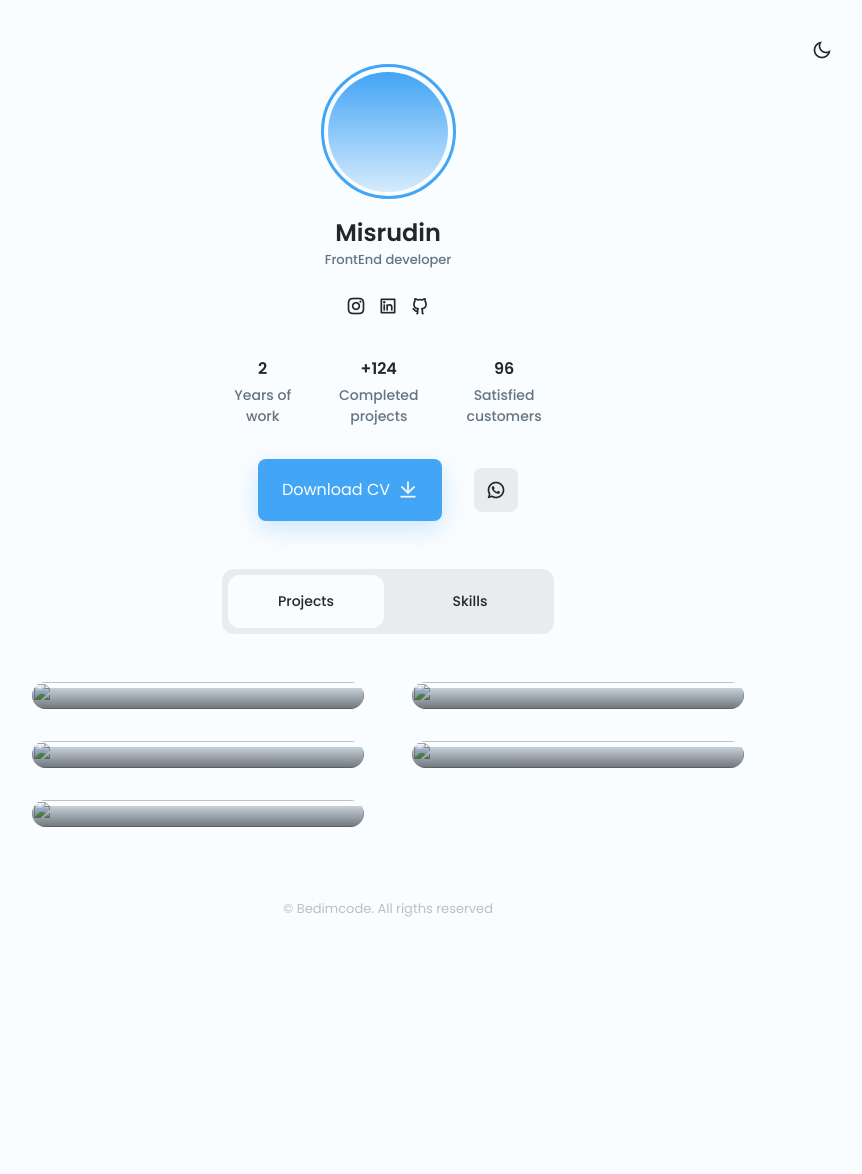
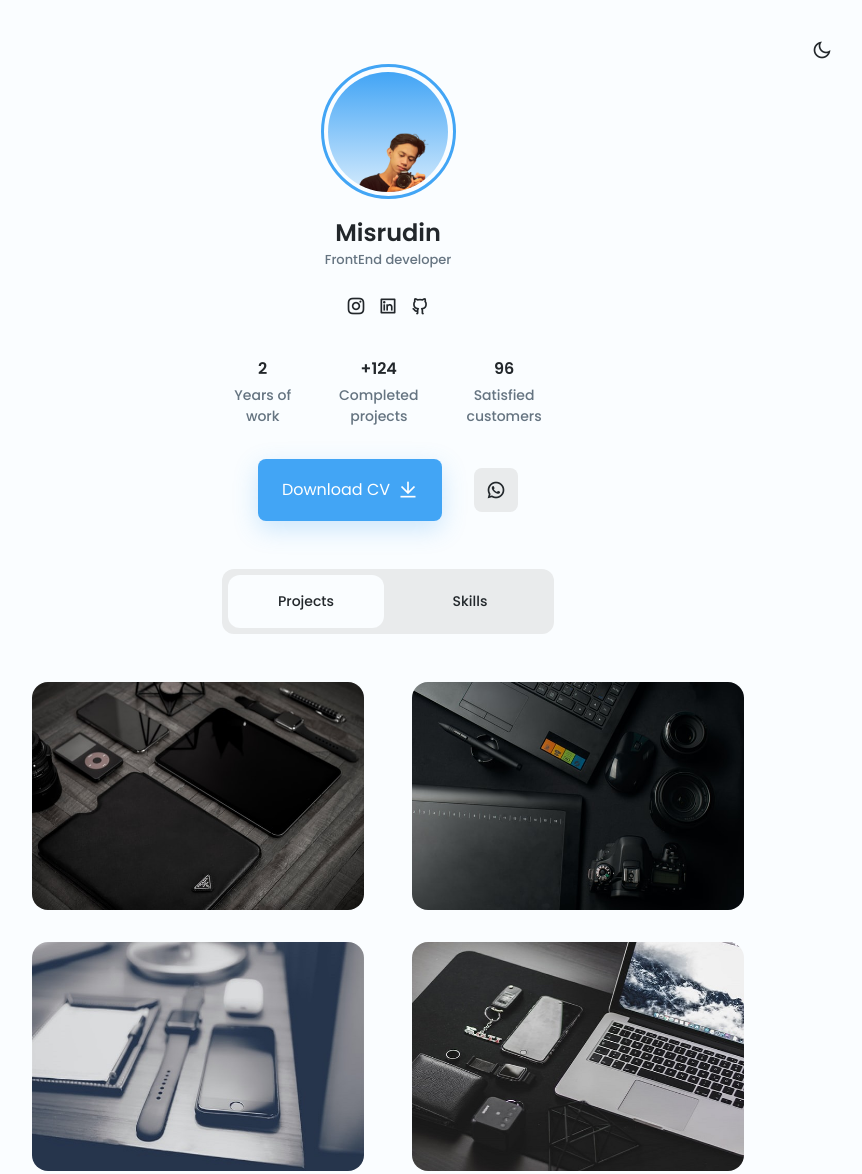
Before and after one commit to misrudin/portofolio, a plain HTML site: page index.html in a window 1280 px wide. Shown: the top 1174 px of the page, without its empty margins (252-1114 px from the left). Before the commit the page ends 959 px from the top, so only its background shows below. Drawn offline with nearby package versions, Linux system fonts and the light colour scheme; files that its build step writes are made by us from their sources.

Commit message:
site assets

```diff
--- a/index.html
+++ b/index.html
@@ -5,13 +5,13 @@
         <meta name="viewport" content="width=device-width, initial-scale=1.0">
 
         <!--=============== FAVICON ===============-->
-        <link rel="shortcut icon" href="assets/img/favicon.png" type="image/x-icon">
+        <link rel="shortcut icon" href="site-assets/img/favicon.png" type="image/x-icon">
 
         <!--=============== REMIX ICONS ===============-->
         <link href="https://cdn.jsdelivr.net/npm/remixicon@2.5.0/fonts/remixicon.css" rel="stylesheet">
 
         <!--=============== CSS ===============-->
-        <link rel="stylesheet" href="assets/css/styles.css">
+        <link rel="stylesheet" href="site-assets/css/styles.css">
 
         <title>Mini portfolio website - Bedimcode</title>
     </head>
@@ -26,7 +26,7 @@
                     <div class="profile__border">
                         <div class="profile__perfil">
                             <!-- Insert your image, according to the example size of the portfolio -->
-                            <img src="assets/img/profile.png" alt="">
+                            <img src="site-assets/img/profile.png" alt="">
                         </div>
                     </div>
 
@@ -103,7 +103,7 @@
                     <div class="projects__content grid filters__active" data-content id="projects">
                         <article class="projects__card">
                             <!-- Insert your image in a rectangular format (Ex: 600 x 400, 1000 x 800, 1200 x 1000, etc) -->
-                            <img src="assets/img/project1.jpg" alt="" class="projects__img">
+                            <img src="site-assets/img/project1.jpg" alt="" class="projects__img">
 
                             <div class="projects__modal">
                                 <div>
@@ -117,7 +117,7 @@
                         </article>
 
                         <article class="projects__card">
-                            <img src="assets/img/project2.jpg" alt="" class="projects__img">
+                            <img src="site-assets/img/project2.jpg" alt="" class="projects__img">
 
                             <div class="projects__modal">
                                 <div>
@@ -131,7 +131,7 @@
                         </article>
 
                         <article class="projects__card">
-                            <img src="assets/img/project3.jpg" alt="" class="projects__img">
+                            <img src="site-assets/img/project3.jpg" alt="" class="projects__img">
 
                             <div class="projects__modal">
                                 <div>
@@ -145,7 +145,7 @@
                         </article>
 
                         <article class="projects__card">
-                            <img src="assets/img/project4.jpg" alt="" class="projects__img">
+                            <img src="site-assets/img/project4.jpg" alt="" class="projects__img">
 
                             <div class="projects__modal">
                                 <div>
@@ -159,7 +159,7 @@
                         </article>
 
                         <article class="projects__card">
-                            <img src="assets/img/project5.jpg" alt="" class="projects__img">
+                            <img src="site-assets/img/project5.jpg" alt="" class="projects__img">
 
                             <div class="projects__modal">
                                 <div>
@@ -306,9 +306,9 @@
         </footer>
 
         <!--=============== SCROLLREVEAL ===============-->
-        <script src="assets/js/scrollreveal.min.js"></script>
+        <script src="site-assets/js/scrollreveal.min.js"></script>
 
         <!--=============== MAIN JS ===============-->
-        <script src="assets/js/main.js"></script>
+        <script src="site-assets/js/main.js"></script>
     </body>
 </html>
```
